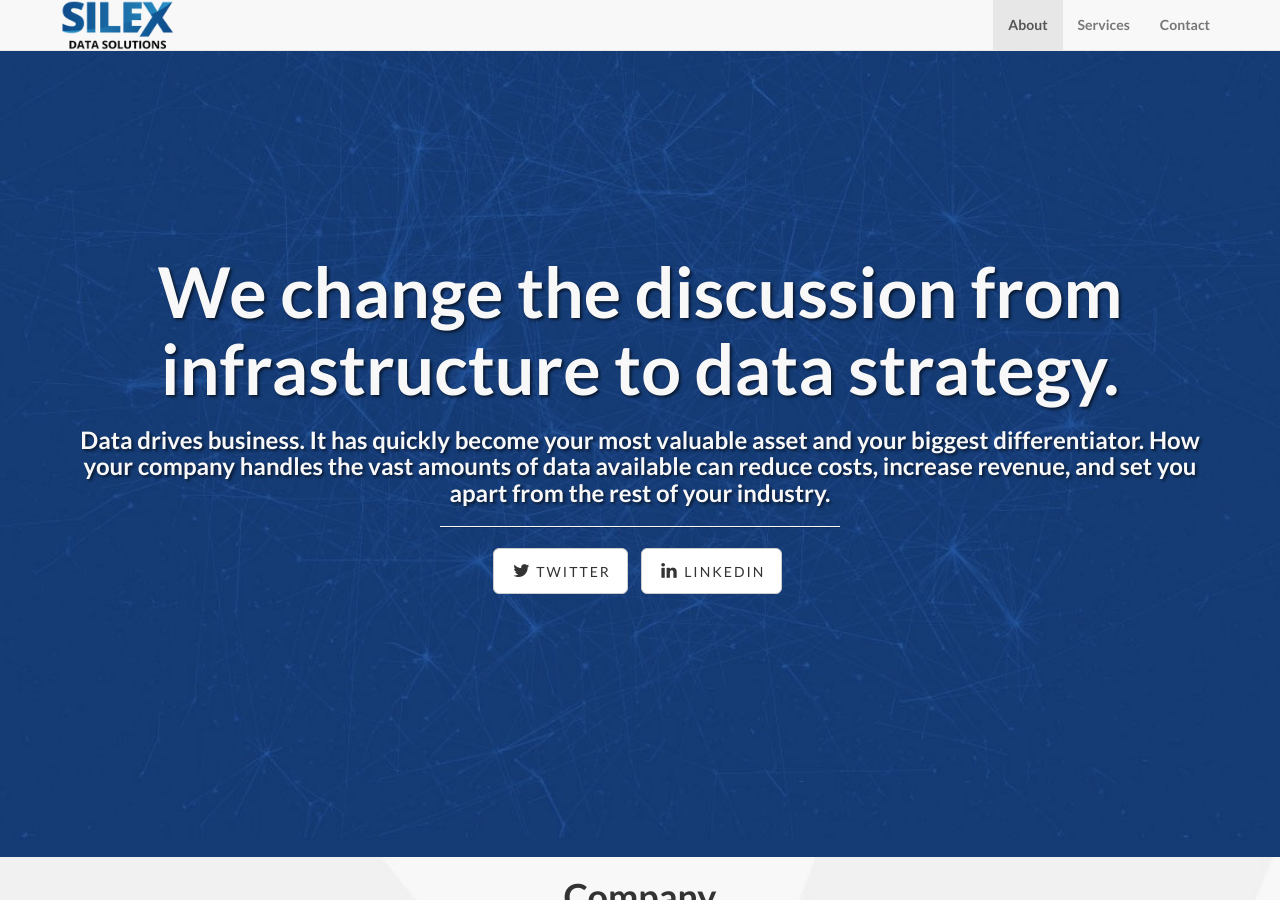
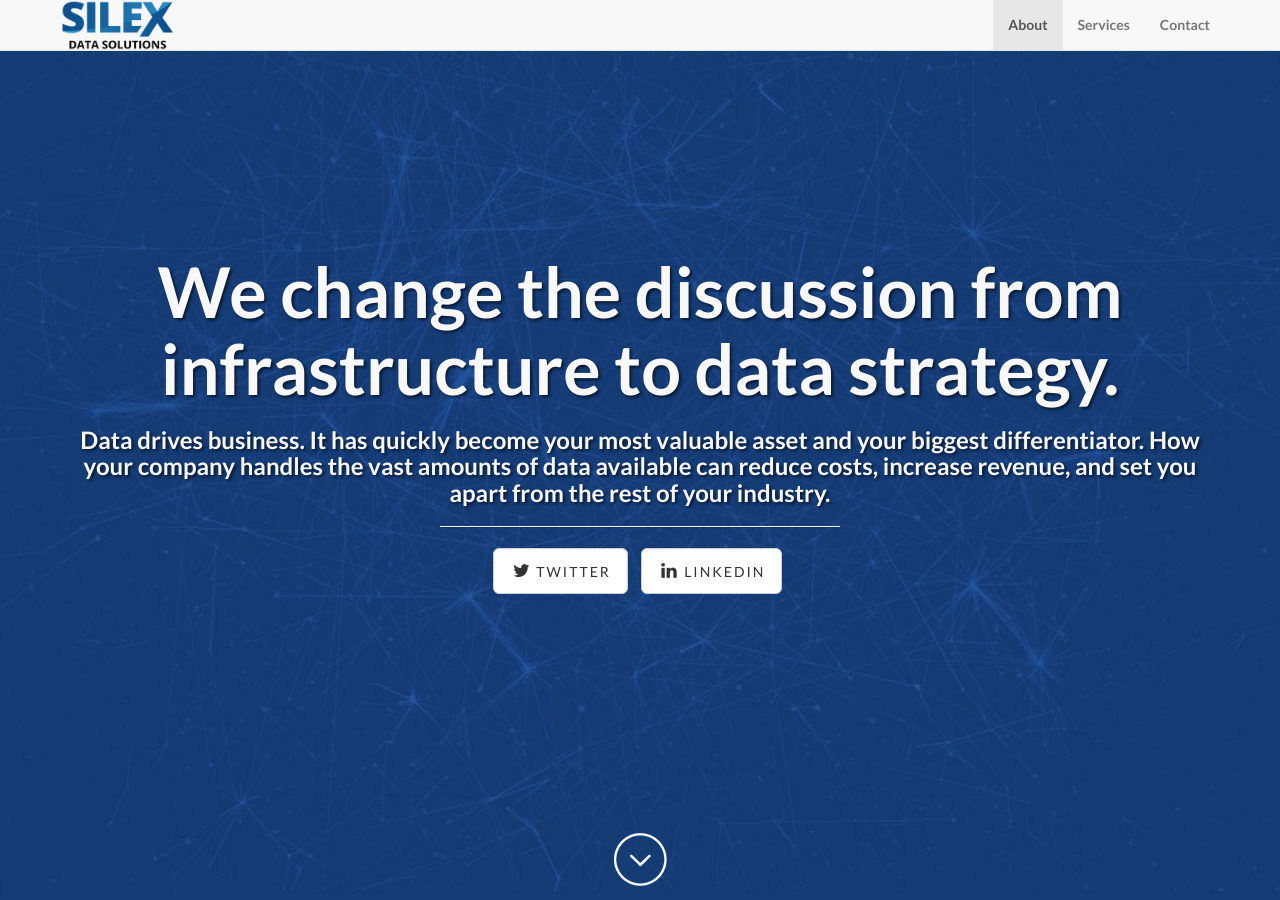
Before and after one commit to SilexDataSolutions/silexdatasolutions.github.io, a Jekyll site: the page built from index.html, in a window 1280 px wide and 900 px high. Built offline with Jekyll 4.4.1, drawn with Linux system fonts in a browser that asks for light colours.

Commit message:
Changing more stuff

```diff
--- a/_includes/header.html
+++ b/_includes/header.html
@@ -55,7 +55,7 @@
 
 		</div>
 		<!-- /.container -->
-
+        <img src="img/arrow-down.png">
 	</div>
 	<!-- /.intro-header -->
 </section>
--- a/index.html
+++ b/index.html
@@ -5,5 +5,3 @@ title: We change the discussion from infrastructure to data strategy.
 subTitle: Data drives business. It has quickly become your most valuable asset and your biggest differentiator. How your company handles the vast amounts of data available can reduce costs, increase revenue, and set you apart from the rest of your industry.
 
 ---
-
-![Learn More](img/arrow-down.png)
```
